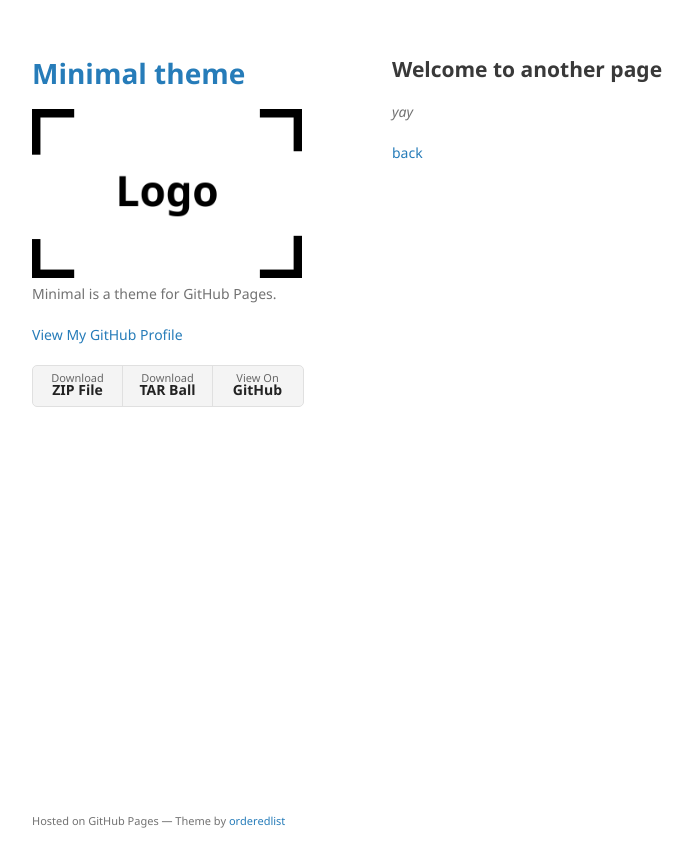
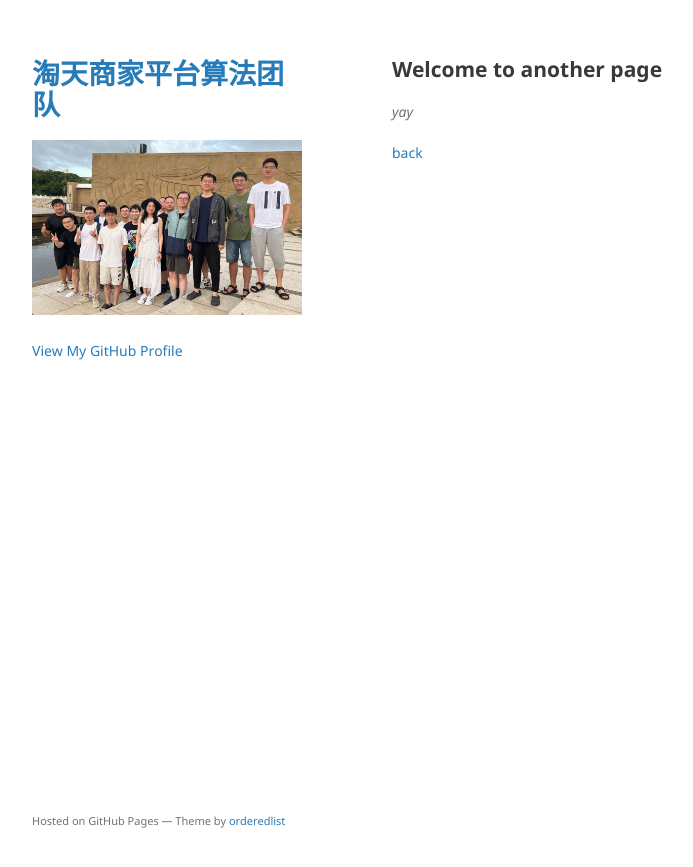
Before and after one commit to TaotianSellerPlatformAlgorithm/TaotianSellerPlatformAlgorithm.github.io, a Jekyll site: the page built from another-page.md, in a window 1280 px wide. Shown: the top 867 px of the page, without its empty margins (178-871 px from the left). Built offline with Jekyll 4.4.1, drawn with Linux system fonts in a browser that asks for light colours; the repository's description, which GitHub fills in, is left out; our own code applies the rules of GitHub Pages for plain Markdown files.

Commit message:
change logo

```diff
--- a/_config.yml
+++ b/_config.yml
@@ -1,6 +1,6 @@
-title: Minimal theme
-logo: /assets/img/logo.png
-description: Minimal is a theme for GitHub Pages.
-show_downloads: true
+title: 淘天商家平台算法团队
+logo: /assets/img/team.jpg
+description:
+show_downloads: false
 google_analytics:
 theme: jekyll-theme-minimal
```
Also changed, not shown: assets/img/team.jpg (added), 1 other file.
